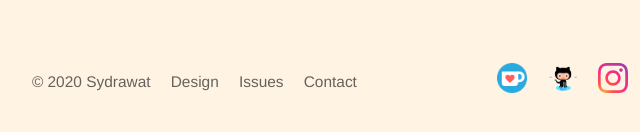
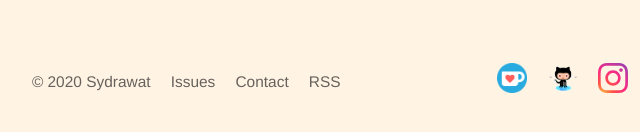
Before and after one commit to sydrawat01/sydrawat.dev, a Gatsby site: page / in a window 1280 px wide. Shown: the part 682-814 px from the top of the page, 235-875 px from the left. Built offline with nearby package versions, Linux system fonts and the light colour scheme; Gatsby itself is replaced by a stand-in of ours.

Commit message:
:wheelchair: (rss) Add site RSS link in footer.

```diff
--- a/src/components/Footer/Footer.jsx
+++ b/src/components/Footer/Footer.jsx
@@ -12,9 +12,6 @@ const Footer = () => {
     <footer className="footer container">
       <div>
         <a href="/">&copy; 2020 Sydrawat</a>
-        <a href="https://taniarascia.com" target="_blank" rel="noopener noreferrer">
-          Design
-        </a>
         <a
           href="https://github.com/sydrawat/sydrawat-issues/issues/new/choose"
           target="_blank"
@@ -23,6 +20,9 @@ const Footer = () => {
           Issues
         </a>
         <Link to="/contact/">Contact</Link>
+        <a href="https://sydrawat.netlify.app" target="_blank" rel="noopener noreferrer">
+          RSS
+        </a>
       </div>
       <div>
         <a
```
